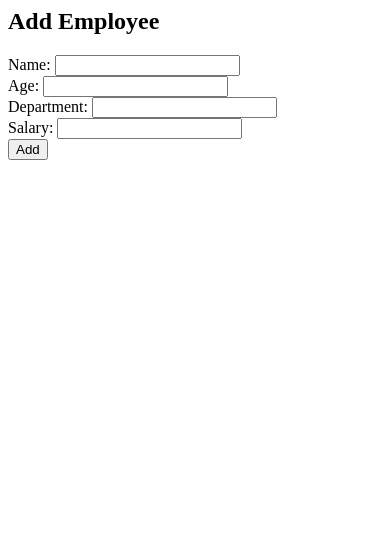
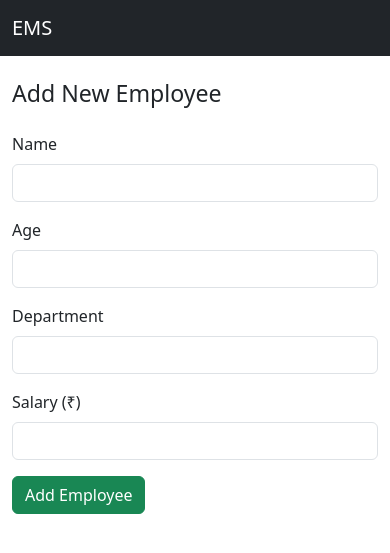
Before and after one commit to AnshulChouhan1/Employment-Management-System, a Flask app: page /add in a window 390 px wide. Shown: the top 553 px of the page. Run offline with Flask 3, Linux system fonts and the light colour scheme; a user stored in the database is signed in.

Commit message:
all templates ui

```diff
--- a/app.py
+++ b/app.py
@@ -27,6 +27,8 @@ def login():
         else:
             return "Invalid credentials"
     return render_template('login.html')
+
+
 
 # Dashboard
 @app.route('/dashboard')
--- a/templates/add_employee.html
+++ b/templates/add_employee.html
@@ -1,8 +1,32 @@
-<h2>Add Employee</h2>
+<!-- <h2>Add Employee</h2>
 <form method="post">
   Name: <input type="text" name="name"><br>
   Age: <input type="number" name="age"><br>
   Department: <input type="text" name="department"><br>
   Salary: <input type="number" step="0.01" name="salary"><br>
   <input type="submit" value="Add">
+</form> -->
+
+{% extends 'base.html' %}
+{% block content %}
+<h3 class="mb-4">Add New Employee</h3>
+<form method="POST">
+    <div class="mb-3">
+        <label class="form-label">Name</label>
+        <input type="text" class="form-control" name="name" required>
+    </div>
+    <div class="mb-3">
+        <label class="form-label">Age</label>
+        <input type="number" class="form-control" name="age" required>
+    </div>
+    <div class="mb-3">
+        <label class="form-label">Department</label>
+        <input type="text" class="form-control" name="department" required>
+    </div>
+    <div class="mb-3">
+        <label class="form-label">Salary (₹)</label>
+        <input type="number" step="0.01" class="form-control" name="salary" required>
+    </div>
+    <button type="submit" class="btn btn-success">Add Employee</button>
 </form>
+{% endblock %}
--- /dev/null
+++ b/templates/base.html
@@ -0,0 +1,29 @@
+<!DOCTYPE html>
+<html lang="en">
+<head>
+    <meta charset="UTF-8">
+    <meta name="viewport" content="width=device-width, initial-scale=1.0">
+    <title>Employment Management System</title>
+    <link rel="stylesheet" href="https://cdn.jsdelivr.net/npm/bootstrap@5.3.0/dist/css/bootstrap.min.css">
+</head>
+<body>
+    <nav class="navbar navbar-expand-lg navbar-dark bg-dark">
+        <div class="container-fluid">
+            <a class="navbar-brand" href="/dashboard">EMS</a>
+            <div class="collapse navbar-collapse">
+                <ul class="navbar-nav ms-auto">
+                    <li class="nav-item">
+                        <a class="nav-link" href="/dashboard">Dashboard</a>
+                    </li>
+                    <li class="nav-item">
+                        <a class="nav-link" href="/logout">Logout</a>
+                    </li>
+                </ul>
+            </div>
+        </div>
+    </nav>
+    <div class="container mt-4">
+        {% block content %}{% endblock %}
+    </div>
+</body>
+</html>
```
Also changed, not shown: templates/dashboard.html (+26 -1 lines), templates/edit_employee.html (+25 -1 lines), templates/login.html (+22 -2 lines), templates/salary.html (+13 -1 lines), employee.db.
